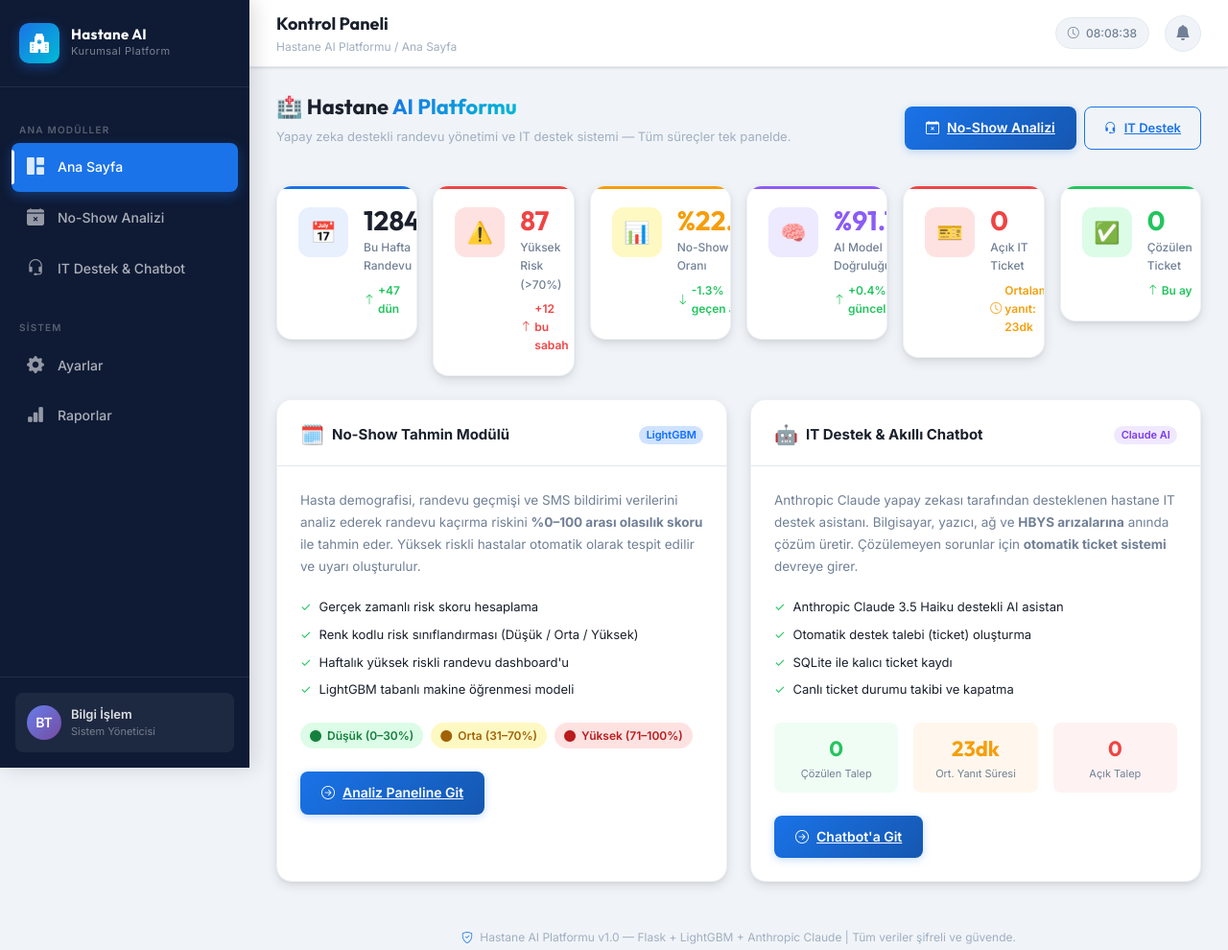
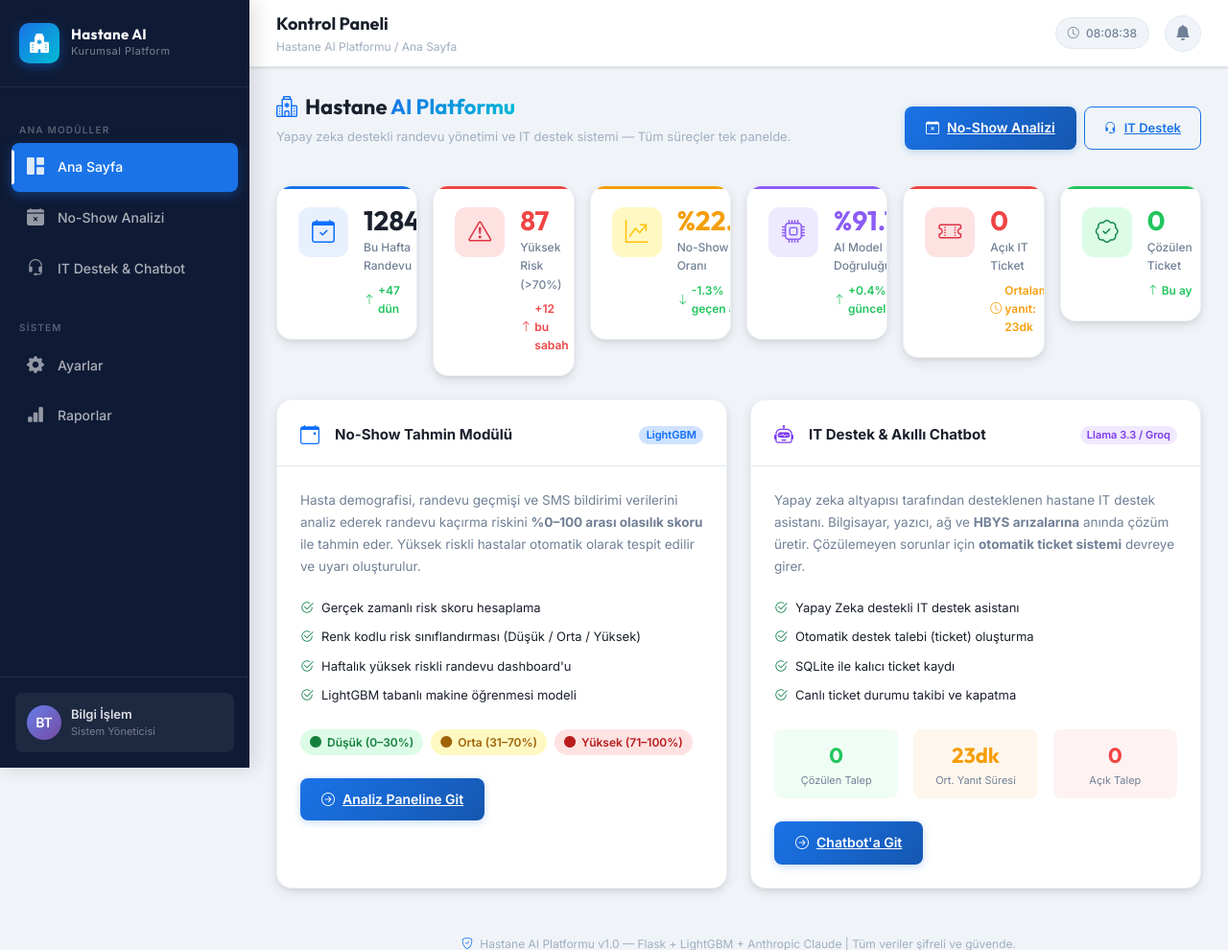
Before and after one commit to Azo15/hastane-ai-platform, a Flask app: page / in a window 1280 px wide. Shown: the top 990 px of the page at 96% size. Run offline with Flask 3, Linux system fonts and the light colour scheme; data that the repository does not hold is empty.

Commit message:
index.html emojisizlestirildi ve arayuz ikonlari modernlestirildi
- index.html: Ana sayfa basligindaki 🏥 emojisi yerine bi-hospital ikonu yerlestirildi.
- index.html: Ust 6 adet istatistik kutusunun emojileri (📅, ⚠️, 📊, 🧠, 🎫, ✅) modern Bootstrap ikonlarina cevrildi.
- index.html: No-Show ve Chatbot modulu basliklari ve tik isaretleri (✓) Bootstrap ikonlari ile modernize edildi.

```diff
--- a/app/templates/index.html
+++ b/app/templates/index.html
@@ -11,7 +11,7 @@
 <div class="page-header animate-in">
   <div>
     <h1 class="page-header-title">
-      🏥 Hastane <span class="text-gradient">AI Platformu</span>
+      <i class="bi bi-hospital text-primary me-2"></i>Hastane <span class="text-gradient">AI Platformu</span>
     </h1>
     <p class="page-header-subtitle">
       Yapay zeka destekli randevu yönetimi ve IT destek sistemi — Tüm süreçler tek panelde.
@@ -29,13 +29,16 @@
 
 <!-- ═══════════════════════════════════════════════════════════════════
      İSTATİSTİK KARTLARI
+     Tüm kartların yükseklikleri eşittir (height: 100%).
 ═══════════════════════════════════════════════════════════════════ -->
 <div class="row g-3 mb-4">
 
   <!-- Toplam Randevu -->
   <div class="col-xl-2 col-lg-4 col-md-6 animate-in">
     <div class="stat-card" style="--stat-color: #1a73e8;">
-      <div class="stat-card-icon" style="background:#e8f0fe;">📅</div>
+      <div class="stat-card-icon" style="background:#e8f0fe;">
+        <i class="bi bi-calendar-check text-primary fs-4"></i>
+      </div>
       <div class="stat-card-content">
         <div class="stat-card-value">{{ stats.total_appointments }}</div>
         <div class="stat-card-label">Bu Hafta Randevu</div>
@@ -49,7 +52,9 @@
   <!-- Yüksek Riskli -->
   <div class="col-xl-2 col-lg-4 col-md-6 animate-in">
     <div class="stat-card" style="--stat-color: #ef4444;">
-      <div class="stat-card-icon" style="background:#fee2e2;">⚠️</div>
+      <div class="stat-card-icon" style="background:#fee2e2;">
+        <i class="bi bi-exclamation-triangle text-danger fs-4"></i>
+      </div>
       <div class="stat-card-content">
         <div class="stat-card-value" style="color:#ef4444;">{{ stats.high_risk_count }}</div>
         <div class="stat-card-label">Yüksek Risk (&gt;70%)</div>
@@ -63,7 +68,9 @@
   <!-- No-Show Oranı -->
   <div class="col-xl-2 col-lg-4 col-md-6 animate-in">
     <div class="stat-card" style="--stat-color: #f59e0b;">
-      <div class="stat-card-icon" style="background:#fef9c3;">📊</div>
+      <div class="stat-card-icon" style="background:#fef9c3;">
+        <i class="bi bi-graph-up-arrow text-warning fs-4"></i>
+      </div>
       <div class="stat-card-content">
         <div class="stat-card-value" style="color:#f59e0b;">%{{ stats.no_show_rate }}</div>
         <div class="stat-card-label">No-Show Oranı</div>
@@ -77,7 +84,9 @@
   <!-- AI Doğruluk -->
   <div class="col-xl-2 col-lg-4 col-md-6 animate-in">
     <div class="stat-card" style="--stat-color: #8b5cf6;">
-      <div class="stat-card-icon" style="background:#ede9fe;">🧠</div>
+      <div class="stat-card-icon" style="background:#ede9fe;">
+        <i class="bi bi-cpu text-info fs-4" style="color:#8b5cf6 !important;"></i>
+      </div>
       <div class="stat-card-content">
         <div class="stat-card-value" style="color:#8b5cf6;">%{{ stats.ai_accuracy }}</div>
         <div class="stat-card-label">AI Model Doğruluğu</div>
@@ -91,7 +100,9 @@
   <!-- Açık Ticket -->
   <div class="col-xl-2 col-lg-4 col-md-6 animate-in">
     <div class="stat-card" style="--stat-color: #ef4444;">
-      <div class="stat-card-icon" style="background:#fee2e2;">🎫</div>
+      <div class="stat-card-icon" style="background:#fee2e2;">
+        <i class="bi bi-ticket-perforated text-danger fs-4"></i>
+      </div>
       <div class="stat-card-content">
         <div class="stat-card-value" style="color:#ef4444;">{{ stats.open_tickets }}</div>
         <div class="stat-card-label">Açık IT Ticket</div>
@@ -105,7 +116,9 @@
   <!-- Çözülen Ticket -->
   <div class="col-xl-2 col-lg-4 col-md-6 animate-in">
     <div class="stat-card" style="--stat-color: #22c55e;">
-      <div class="stat-card-icon" style="background:#dcfce7;">✅</div>
+      <div class="stat-card-icon" style="background:#dcfce7;">
+        <i class="bi bi-patch-check text-success fs-4"></i>
+      </div>
       <div class="stat-card-content">
         <div class="stat-card-value" style="color:#22c55e;">{{ stats.resolved_tickets }}</div>
         <div class="stat-card-label">Çözülen Ticket</div>
@@ -127,8 +140,8 @@
   <div class="col-lg-6 animate-in">
     <div class="card-modern h-100">
       <div class="card-header-modern">
-        <span class="card-title-modern">
-          <span style="font-size:20px;">🗓️</span>
+        <span class="card-title-modern" style="display:flex; align-items:center;">
+          <i class="bi bi-calendar-event text-primary fs-5 me-2"></i>
           No-Show Tahmin Modülü
         </span>
         <span class="badge bg-primary-subtle text-primary rounded-pill fw-semibold" style="font-size:11px;">LightGBM</span>
@@ -143,19 +156,19 @@
         <!-- Özellik listesi -->
         <div class="d-flex flex-column gap-2 mb-4">
           <div class="d-flex align-items-center gap-2" style="font-size:13px;">
-            <span style="color:#22c55e;">✓</span>
+            <i class="bi bi-check2-circle text-success" style="font-size:14px;"></i>
             <span>Gerçek zamanlı risk skoru hesaplama</span>
           </div>
           <div class="d-flex align-items-center gap-2" style="font-size:13px;">
-            <span style="color:#22c55e;">✓</span>
+            <i class="bi bi-check2-circle text-success" style="font-size:14px;"></i>
             <span>Renk kodlu risk sınıflandırması (Düşük / Orta / Yüksek)</span>
           </div>
           <div class="d-flex align-items-center gap-2" style="font-size:13px;">
-            <span style="color:#22c55e;">✓</span>
+            <i class="bi bi-check2-circle text-success" style="font-size:14px;"></i>
             <span>Haftalık yüksek riskli randevu dashboard'u</span>
           </div>
           <div class="d-flex align-items-center gap-2" style="font-size:13px;">
-            <span style="color:#22c55e;">✓</span>
+            <i class="bi bi-check2-circle text-success" style="font-size:14px;"></i>
             <span>LightGBM tabanlı makine öğrenmesi modeli</span>
           </div>
         </div>
@@ -178,34 +191,34 @@
   <div class="col-lg-6 animate-in">
     <div class="card-modern h-100">
       <div class="card-header-modern">
-        <span class="card-title-modern">
-          <span style="font-size:20px;">🤖</span>
-          IT Destek & Akıllı Chatbot
+        <span class="card-title-modern" style="display:flex; align-items:center;">
+          <i class="bi bi-robot text-purple fs-5 me-2" style="color:#7c3aed;"></i>
+          IT Destek &amp; Akıllı Chatbot
         </span>
-        <span class="badge rounded-pill fw-semibold" style="font-size:11px; background:#f0e8ff; color:#7c3aed;">Claude AI</span>
+        <span class="badge rounded-pill fw-semibold" style="font-size:11px; background:#f0e8ff; color:#7c3aed;">Llama 3.3 / Groq</span>
       </div>
       <div class="card-body-modern">
         <p style="font-size:13.5px; color: var(--text-secondary); line-height:1.7; margin-bottom:20px;">
-          Anthropic Claude yapay zekası tarafından desteklenen hastane IT destek asistanı.
+          Yapay zeka altyapısı tarafından desteklenen hastane IT destek asistanı.
           Bilgisayar, yazıcı, ağ ve <strong>HBYS arızalarına</strong> anında çözüm üretir.
           Çözülemeyen sorunlar için <strong>otomatik ticket sistemi</strong> devreye girer.
         </p>
 
         <div class="d-flex flex-column gap-2 mb-4">
           <div class="d-flex align-items-center gap-2" style="font-size:13px;">
-            <span style="color:#22c55e;">✓</span>
-            <span>Anthropic Claude 3.5 Haiku destekli AI asistan</span>
+            <i class="bi bi-check2-circle text-success" style="font-size:14px;"></i>
+            <span>Yapay Zeka destekli IT destek asistanı</span>
           </div>
           <div class="d-flex align-items-center gap-2" style="font-size:13px;">
-            <span style="color:#22c55e;">✓</span>
+            <i class="bi bi-check2-circle text-success" style="font-size:14px;"></i>
             <span>Otomatik destek talebi (ticket) oluşturma</span>
           </div>
           <div class="d-flex align-items-center gap-2" style="font-size:13px;">
-            <span style="color:#22c55e;">✓</span>
+            <i class="bi bi-check2-circle text-success" style="font-size:14px;"></i>
             <span>SQLite ile kalıcı ticket kaydı</span>
           </div>
           <div class="d-flex align-items-center gap-2" style="font-size:13px;">
-            <span style="color:#22c55e;">✓</span>
+            <i class="bi bi-check2-circle text-success" style="font-size:14px;"></i>
             <span>Canlı ticket durumu takibi ve kapatma</span>
           </div>
         </div>
```
